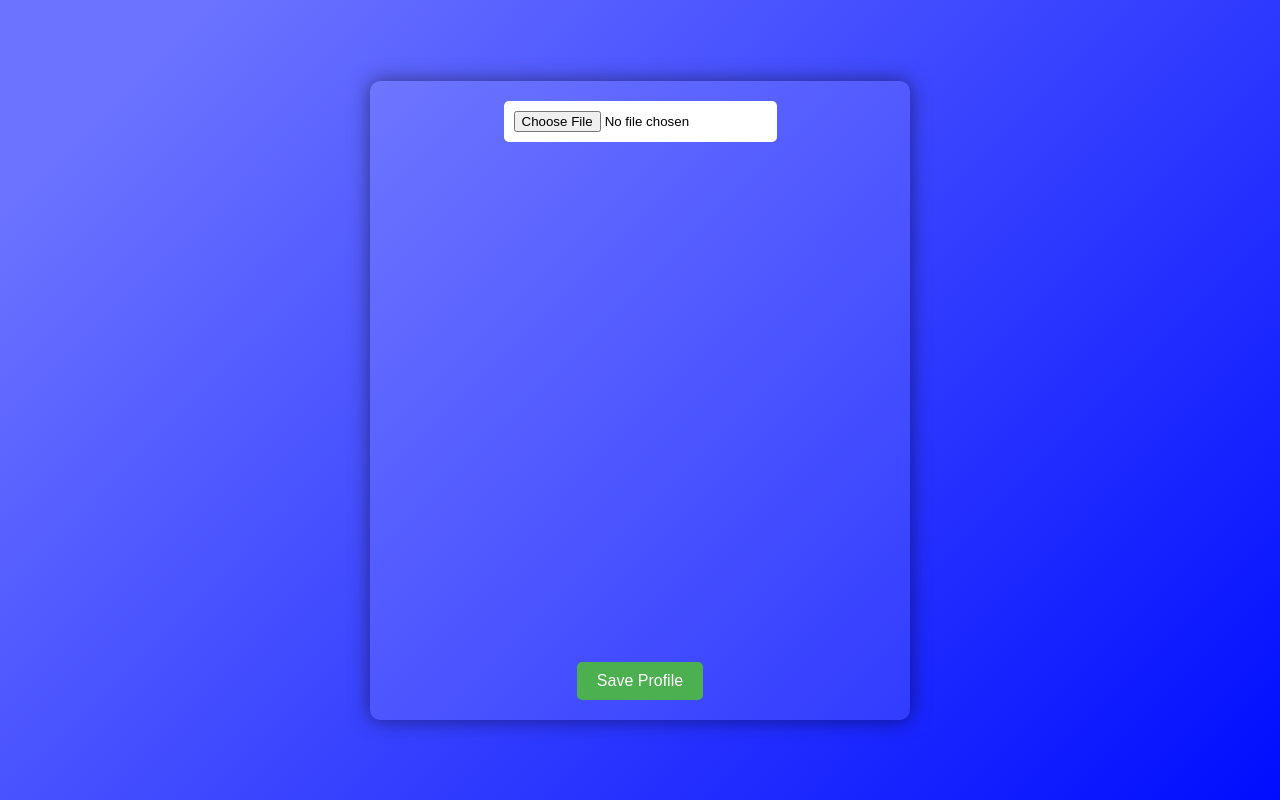
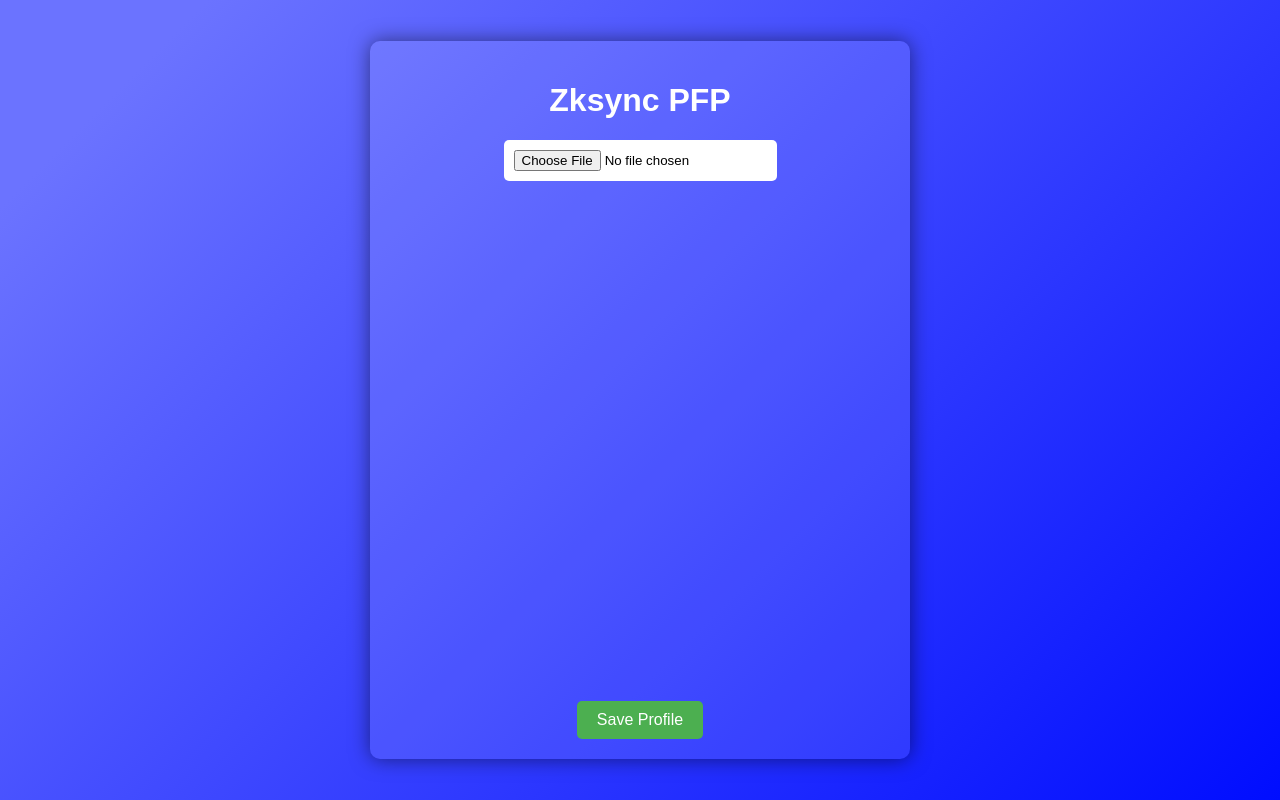
Before and after one commit to shidiqmuh0/Zksync-PFP, a plain HTML site: page index.html in a window 1280 px wide. Drawn offline with Linux system fonts and the light colour scheme.

Commit message:
Update index.html

```diff
--- a/index.html
+++ b/index.html
@@ -8,6 +8,7 @@
 </head>
 <body>
     <div class="container">
+        <h1>Zksync PFP</h1>
         <input type="file" id="upload" accept="image/*">
         <div class="image-container">
             <img id="profilePic" class="profile-pic">
```
